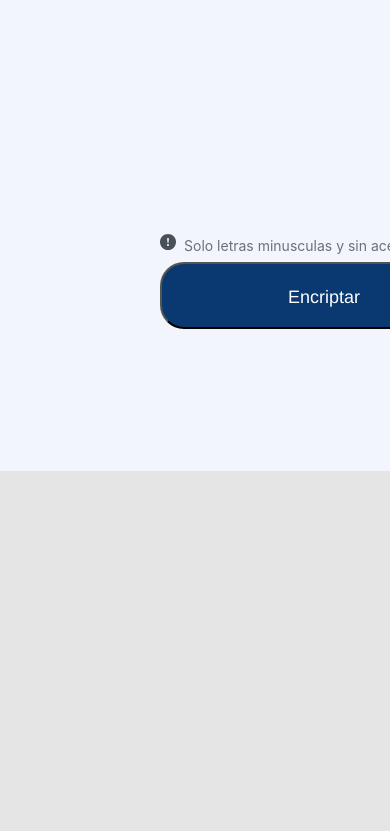
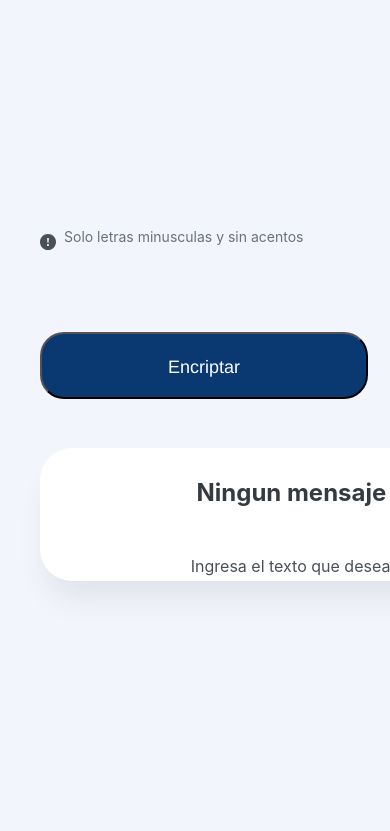
Before and after one commit to Daviz-357/Alura-Desafio-1, a plain HTML site: page index.html in a window 390 px wide. Shown: the part 553-1384 px from the top of the page. Before the commit the page ends 1024 px from the top, so only its background shows below. Drawn offline with nearby package versions, Linux system fonts and the light colour scheme.

Commit message:
Add tablet version

```diff
--- a/css/style.css
+++ b/css/style.css
@@ -1,7 +1,5 @@
 body{
-
     position: relative;
-    width: 940px;
     margin: 0 auto;
     width:  1440px;
     height: 1024px;
@@ -19,6 +17,7 @@ body{
 }
 
 .logo{
+    position: absolute;
     height: 48px;
     margin-top: 40px;
     width: 120px;
@@ -48,6 +47,8 @@ body{
 }
 
 
+
+
 .frame-1{
     display: flex;
     align-items: center;
@@ -74,7 +75,6 @@ body{
 
 .minusculas{
     width: 205px;
-    height: 18px;
 
     font-family: 'Inter';
     font-style: normal;
@@ -344,8 +344,217 @@ h3{
     flex-grow: 1;
 }
 
-@media screen and (max: width 500px;){
-    main{
-        background: red;
+@media screen and (max-width: 800px){
+
+    .main{
+        position: relative;
+        width: 768px;
+        height: 1384px;
+
+        /* Light blue/light-blue-100 */
+
+        background: #F3F5FC;
     }
+
+
+    .logo{
+        position: absolute;
+        width: 31.09px;
+        height: 50.58px;
+        left: 40px;
+    }
+
+    .texto{
+        position: absolute;
+        width: 688px;
+        height: 48px;
+        left: 40px;
+
+        font-family: 'Inter';
+        font-style: normal;
+        font-weight: 400;
+        font-size: 32px;
+        line-height: 150%;
+        /* identical to box height, or 48px */
+
+
+        /* Dark blue/dark-blue-300 */
+
+        color: #0A3871;
+    }
+
+    .frame-1{
+        display: flex;
+        flex-direction: row;
+        align-items: center;
+        padding: 0px;
+        gap: 8px;
+
+        position: absolute;
+        width: 229px;
+        height: 18px;
+        left: 40px;
+    }
+
+    .buttons{
+        display: flex;
+        flex-direction: row;
+        align-items: flex-start;
+        padding: 0px;
+        gap: 24px;
+
+        position: absolute;
+        width: 688px;
+        height: 67px;
+        left: 40px;
+        top: 870px;
+    }
+
+    .rectangulo{
+        display: flex;
+        flex-direction: column;
+        align-items: flex-start;
+        padding: 32px;
+        gap: 32px;
+
+        position: absolute;
+        width: 688px;
+        height: 133px;
+        left: 40px;
+        top: 1001px;
+
+        /* White */
+
+        background: #FFFFFF;
+        /* shadow */
+
+        box-shadow: 0px 24px 32px -8px rgba(0, 0, 0, 0.08);
+        border-radius: 32px;
+    }
+
+    h2 {
+        width: 624px;
+        height: 29px;
+
+        font-family: 'Inter';
+        font-style: normal;
+        font-weight: 700;
+        font-size: 24px;
+        line-height: 120%;
+        /* identical to box height, or 29px */
+
+        text-align: center;
+
+        /* Gray/gray-500 */
+
+        color: #343A40;
+
+
+        /* Inside auto layout */
+
+        flex: none;
+        order: 0;
+        align-self: stretch;
+        flex-grow: 0;
+    }
+
+    h3 {
+        width: 624px;
+        height: 24px;
+
+        font-family: 'Inter';
+        font-style: normal;
+        font-weight: 400;
+        font-size: 16px;
+        line-height: 150%;
+        /* identical to box height, or 24px */
+
+        text-align: center;
+
+        /* Gray/gray-400 */
+
+        color: #495057;
+
+
+        /* Inside auto layout */
+
+        flex: none;
+        order: 1;
+        align-self: stretch;
+        flex-grow: 0;
+    }
+
+    .muneco{
+        display: none;
+    }
+
+    .rectangulo2{
+        display: flex;
+        flex-direction: column;
+        align-items: flex-start;
+        padding: 0px;
+        gap: 16px;
+
+        width: 624px;
+        height: 69px;
+
+
+        /* Inside auto layout */
+
+        flex: none;
+        order: 0;
+        align-self: stretch;
+        flex-grow: 0;
+    }
+
+    .mensaje{
+        display: flex;
+        flex-direction: column;
+        align-items: flex-start;
+        padding: 32px;
+        gap: 32px;
+
+        position: absolute;
+        width: 688px;
+        height: 300px;
+        left: 0px;
+        top: 0px;
+
+        /* White */
+
+        background: #FFFFFF;
+        /* shadow */
+
+        box-shadow: 0px 24px 32px -8px rgba(0, 0, 0, 0.08);
+        border-radius: 32px;
+    }
+
+    .btn-copiar{
+        box-sizing: border-box;
+
+        /* Auto layout */
+
+        display: flex;
+        flex-direction: row;
+        align-items: flex-start;
+        padding: 24px;
+        gap: 8px;
+
+        width: 624px;
+        height: 67px;
+        top: 200px;
+
+        /* Dark blue/dark-blue-300 */
+
+        border: 1px solid #0A3871;
+        border-radius: 24px;
+
+        /* Inside auto layout */
+
+        flex: none;
+        order: 1;
+        align-self: stretch;
+        flex-grow: 0;
+    }
+
 }
```
